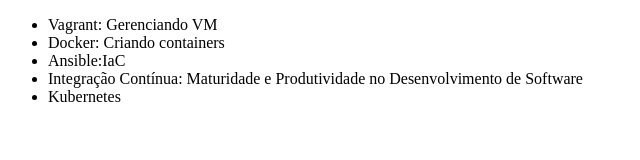
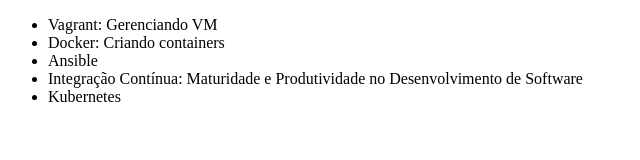
Before and after one commit to nerimarcelo/curso-git-alura, a plain HTML site: page index.html in a window 1280 px wide. Shown: the full height of the page, 0-640 px from the left. Drawn offline with Linux system fonts and the light colour scheme.

Commit message:
Revert "Ansible: IaC"
This reverts commit 98dde01517ccc15bcdd9d271a1bc035da34166a0.

```diff
--- a/index.html
+++ b/index.html
@@ -8,7 +8,7 @@
     <ul>
         <li>Vagrant: Gerenciando VM</li>
         <li>Docker: Criando containers</li>
-        <li>Ansible:IaC</li>
+        <li>Ansible</li>
         <li>Integração Contínua: Maturidade e Produtividade no Desenvolvimento de Software</li>
         <li>Kubernetes</li>
     </ul>
```
